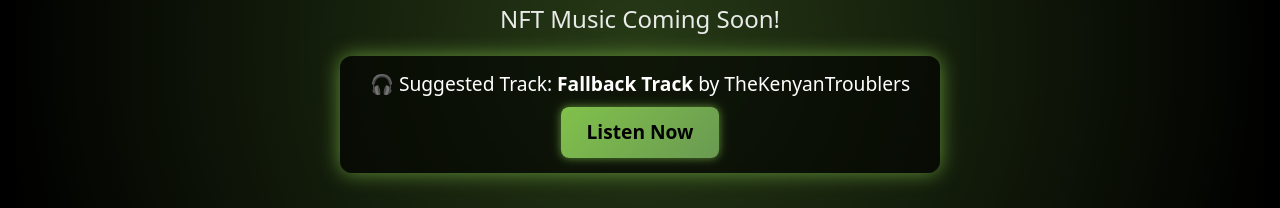
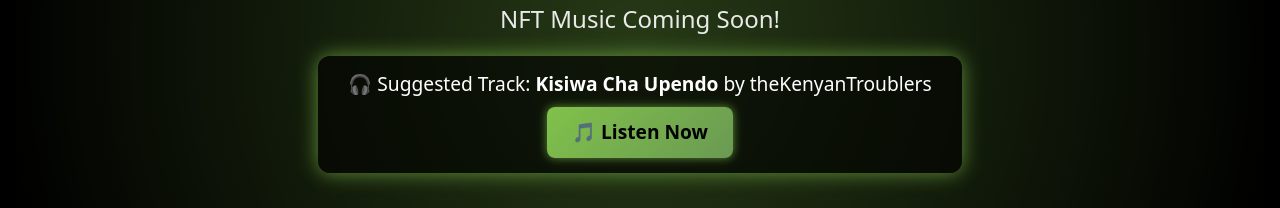
Before and after one commit to OsuwoJr/osvestudios, a SvelteKit app: page /music in a window 1280 px wide. Shown: the part 447-655 px from the top of the page. Built offline with nearby package versions, Linux system fonts and the light colour scheme; no server answers.

Commit message:
audio player

```diff
--- a/src/components/MusicHeroSection.svelte
+++ b/src/components/MusicHeroSection.svelte
@@ -3,25 +3,22 @@
     import { fade } from "svelte/transition";
     import FloatingPlayer from "./MusicFloatingPlayer.svelte";
 
-    let suggestedTrack = { title: "Loading...", artist: "AI Curator" };
-    let isLoading = true;
+    let suggestedTrack = { title: "Kisiwa Cha Upendo", artist: "theKenyanTroublers" };
+    let isLoading = false;
+    let audio: HTMLAudioElement;
 
-    // Fetch AI Suggested Track with error handling
-    async function getSuggestedTrack() {
-        try {
-            const res = await fetch("/api/music/suggestions");
-            if (!res.ok) throw new Error("Network response failed");
-            suggestedTrack = await res.json();
-        } catch (error) {
-            suggestedTrack = { title: "Fallback Track", artist: "TheKenyanTroublers" };
-        } finally {
-            isLoading = false;
+    // Initialize audio player
+    onMount(() => {
+        audio = new Audio("/music/20.Kisiwa Cha Upendo.wav");
+        audio.volume = 0.8; // Set default volume
+    });
+
+    // Play Music Function
+    function playMusic() {
+        if (audio) {
+            audio.play().catch(err => console.error("Error playing audio:", err));
         }
     }
-
-    onMount(() => {
-        getSuggestedTrack();
-    });
 </script>
 
 <section class="music-section">
@@ -37,15 +34,12 @@
     <div class="suggestion" transition:fade>
         <p class="track-info">
             🎧 Suggested Track:
-            {#if isLoading}
-                <span class="loading">Loading...</span>
-            {:else}
-                <b>{suggestedTrack.title}</b> by {suggestedTrack.artist}
-            {/if}
+            <b>{suggestedTrack.title}</b> by {suggestedTrack.artist}
         </p>
 
-        <button class="listen-btn">
-            Listen Now
+        <!-- Listen Now Button -->
+        <button class="listen-btn" on:click={playMusic}>
+            🎵 Listen Now
         </button>
     </div>
 
@@ -123,16 +117,6 @@
     font-size: 1.2rem;
 }
 
-.loading {
-    color: #81C14B;
-    animation: blink 1s infinite alternate;
-}
-
-@keyframes blink {
-    from { opacity: 1; }
-    to { opacity: 0.5; }
-}
-
 /* Futuristic Button */
 .listen-btn {
     margin-top: 10px;
--- a/src/components/MusicNFTMusicStore.svelte
+++ b/src/components/MusicNFTMusicStore.svelte
@@ -2,7 +2,7 @@
     import { onMount } from "svelte";
 
     let nftTracks = [
-        { name: "Cyberwave Symphony", price: 0.8, image: "/images/nft1.jpg" },
+        { name: "Cyberwave Symphony", price: 0.8, image: "/images/nft.jpg" },
         { name: "Neon Pulse", price: 1.2, image: "/images/nft2.jpg" },
         { name: "Bassline Galaxy", price: 0.5, image: "/images/nft3.jpg" },
         { name: "Digital Echo", price: 1.0, image: "/images/nft4.jpg" },
```
Also changed, not shown: static/images/nft.jpg (added), 1 other file (tests, documents, lock files or other folders).
